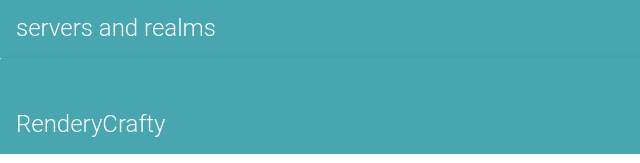
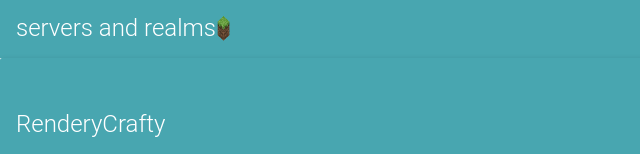
Before and after one commit to ClubbyNetwork/server-realms, a plain HTML site: page index.html in a window 1280 px wide. Shown: the part 802-965 px from the top of the page, 0-640 px from the left. Drawn offline with nearby package versions, Linux system fonts and the light colour scheme.

Commit message:
Update index.html

```diff
--- a/index.html
+++ b/index.html
@@ -96,7 +96,7 @@ body, html {height: 100%}
 
 <div class="demo-card-square mdl-card mdl-shadow--2dp">
   <div class="mdl-card__title mdl-card--expand">
-    <h2 class="mdl-card__title-text">servers and realms</h2>
+    <h2 class="mdl-card__title-text">servers and realms<img src="e53b7448d653e93d37bbaeda27779868.gif" width="15" heigth="15"></h2>
 
 
 
```
